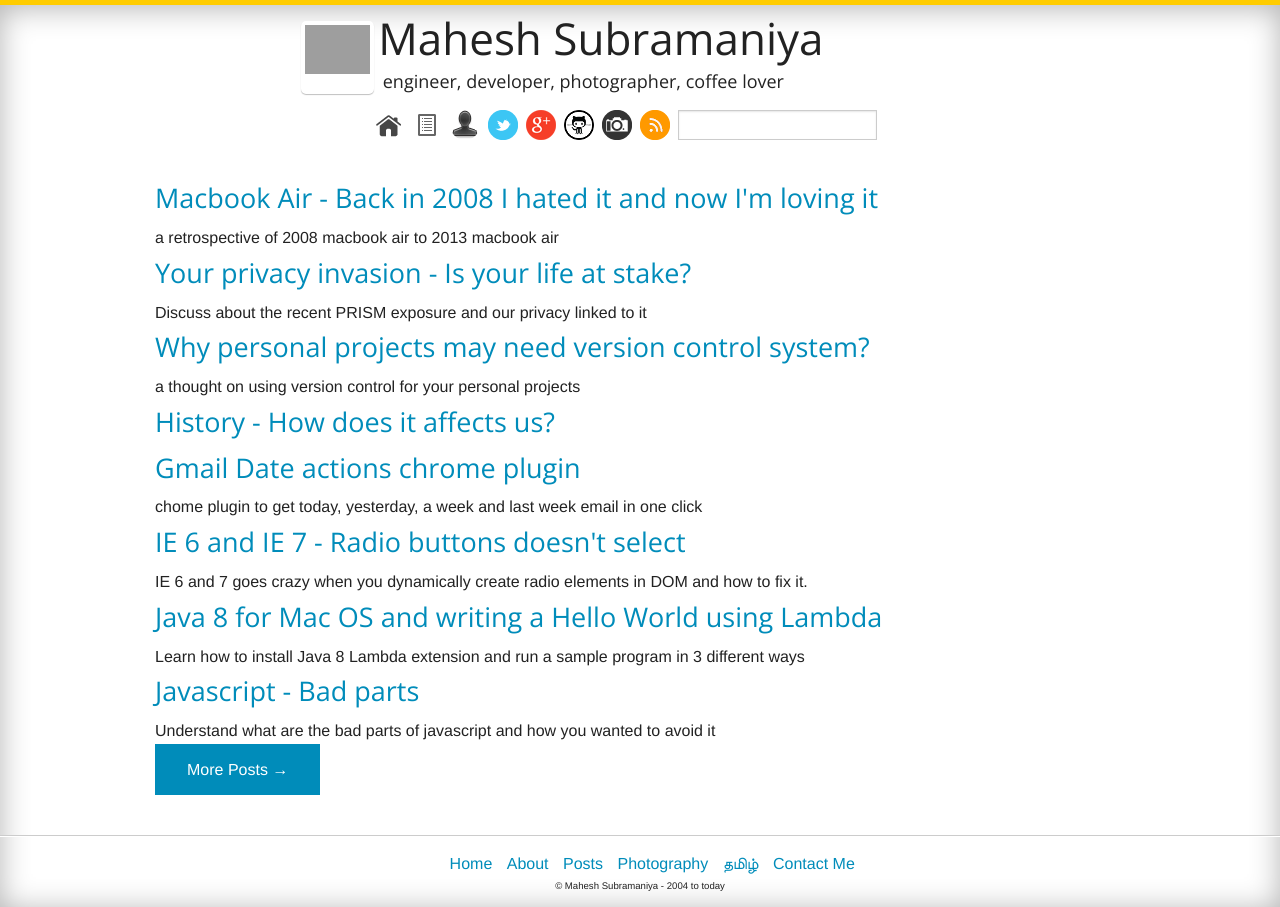
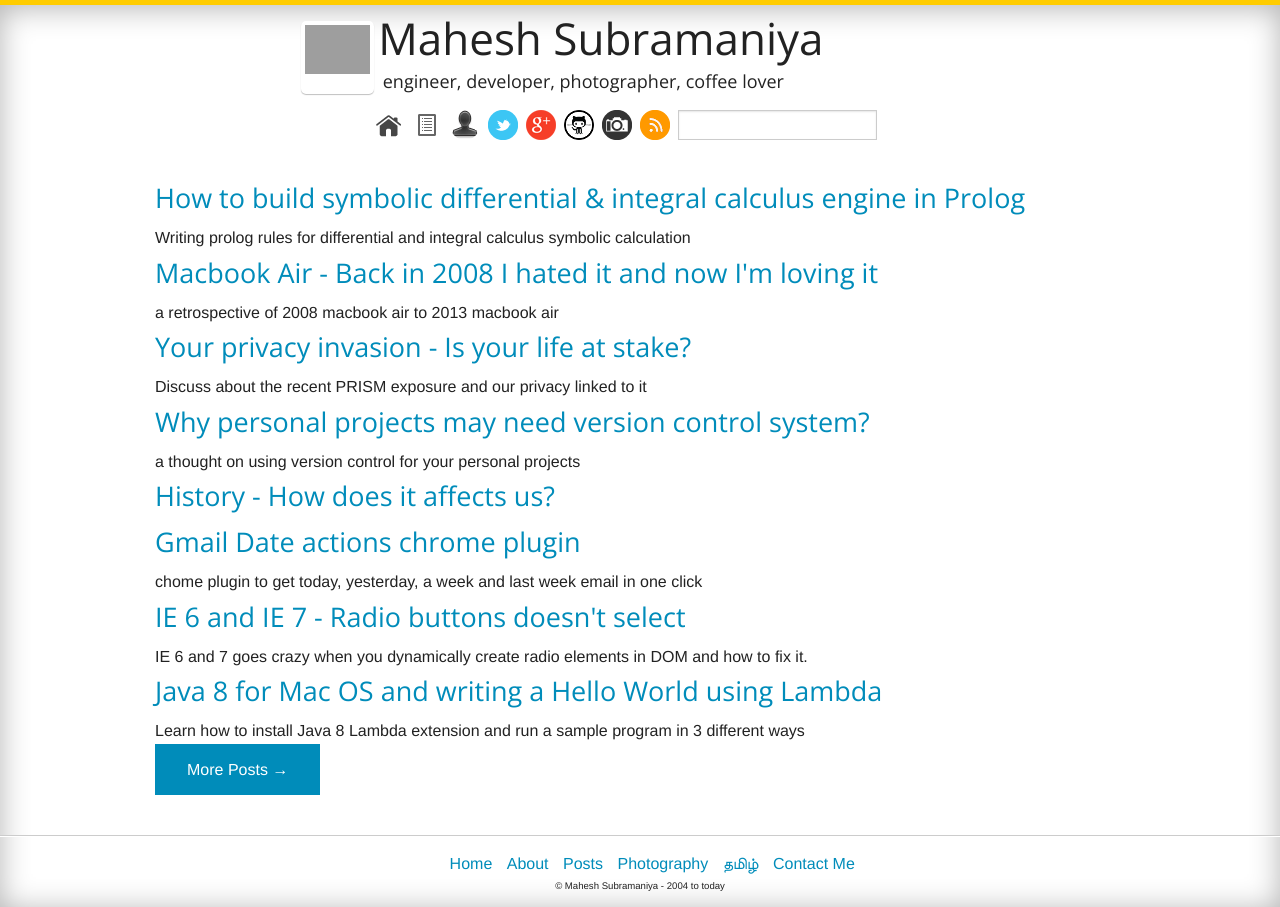
Before and after one commit to maheshsubramaniya/maheshsubramaniya.github.com, a Jekyll site: the page built from index.html, in a window 1280 px wide. Built offline with Jekyll 4.4.1, drawn with Linux system fonts in a browser that asks for light colours; Markdown is read by kramdown in place of the engine named in the settings; the list of posts is cut into pages by our own code; comment, search, counter and statistics services are not loaded; some of the changed lines change nothing that is shown; grey boxes are pictures that could not be loaded.

Commit message:
new article

```diff
--- a/_includes/header.html
+++ b/_includes/header.html
@@ -56,6 +56,7 @@
    <link rel="stylesheet" href="/css/foundation.css" />
    <link rel="stylesheet" href="/css/sandbox.css" />
    <link rel="stylesheet" href="/css/keys.css" type="text/css" />
+   <link rel="stylesheet" href="/css/syntax.css" />
 
    <script src="/js/modernizr.js"></script>
    <script src="/js/jquery.js"></script>
--- /dev/null
+++ b/_posts/programming/2013-12-21-building-differential-integral-calculus-engine-in-prolog.md
@@ -0,0 +1,433 @@
+---
+layout: post
+title: How to build symbolic  differential & integral calculus engine in Prolog
+excerpt: Writing prolog rules for differential and integral calculus symbolic calculation
+categories: ['programming']
+tags: ['prolog','java','math','integral calculus','differential calculus']
+---
+
+<figure>
+	<img src="/images/2013/prolog-math-banner.svg" alt="\int e^{x} = d(e^{x}) = e^{x}">
+</figure>
+
+Math is all about symbolic calculation and there are only [handful of programming languages](https://en.wikipedia.org/wiki/List_of_computer_algebra_systems) to do the symbolic math. But when need arises, you can write your own symbolic math processing engine easily and I will show you how you can use Prolog to do it and integrate into any java application.
+
+[Prolog](http://en.wikipedia.org/wiki/Prolog) a well known language in the academia areas of computer science such as Artificial Intelligence and related studies. Prolog is a logic programming and  pattern matching language. It is a first-order programming model and helps you to build code in a mathematical or inference based approach. Prolog is a simple language to learn and yet powerful to use ( just for fun, try to convert the rules listed in here into Java code ). It is pretty easy to get start with it in matter of hours.
+
+This article shows you how to use Prolog to write Differential and Integral calculus rules. I've coded few modules for some of my bachelors projects such as [MinT](https://github.com/mymindleaks/Mint) and [jLogics](https://github.com/mymindleaks/jLogics).
+
+If you are new to prolog, I would recommend to get some [basics of Prolog]() before diving in here. Do not worry you are not learning anything [weird like this](http://net.tutsplus.com/articles/roundups-articles/top-10-most-bizarre-programming-languages/).
+
+In nutshell, just understand that
+
+1. It can be used a Compiled or Interpreted language and works based on the pattern matching.
+2. You start with simple facts &amp; relations and extend those as rules.
+3. Expressions are separated by COMMA(,) and the function is terminated by a DOT(.)
+4. Just build the foundations correct and rest everything would fit ( just like the axioms in Math )
+7. Prolog is good at [backtracking](http://ww2.cs.mu.oz.au/482/lectures/Prolog_How_Works.pdf). i.e if one of the input couldn't derive to a 'Truth' value, it would try with nex set of values until it finds 'Truth'.
+
+Here is an example of backtracking. Prolog, will match for truth always and until it matches, it will backtrack and keep looking.
+
+In this program, when you ask for `good_menu_in(thai)`, it will find two matches `restaurant4` and `restaurant1` and then for each match, it will try to find the matching `good()` menu item. When it checks for `restaurant4`, it doesn't match any `good()` item. So it will backtrack to `restaurant1`.
+
+{% highlight prolog %}
+
+good(restaurant1,ginger_chicken)
+good(restaurant1,fried_noodles)
+good(restaurant2,chicken_curry)
+good(restaurant2,kung_pao_chicken)
+
+restaurant(thai,restaurant4)
+restaurant(thai,restaurant1)
+restaurant(chinese,restaurant2)
+restaurant(indian,restaurant3)
+
+good_menu_in(X):- restaurant(X,R), good(R,M)
+
+> good_menu_in(thai)
+
+{% endhighlight %}
+
+when `restaurant1()` rule is executed, it would fetch `restaurant4` and `restaurant1`. When it tries to match `good(restaurant1)`, it wont find any, hence it will backtrack to `good(restaurant1)`.
+
+Result:
+`ginger_chicken`, `fried_noodles`
+
+Here is another [example](http://en.wikipedia.org/wiki/Prolog#Evaluation)
+
+Now, let us get started.
+
+## Differential rules
+
+### Define the basic axioms
+{% highlight prolog %}
+
+d( X, X, 1 ):- !.                  /* d(X) w.r.t. X is 1      */
+
+d( C, X, 0 ):- atomic(C).          /* If C is a constant then */
+                                   /* d(C)/dX is 0            */
+
+d( U+V, X, R ):-                 /* d(U+V)/dX = A+B where   */
+   d( U, X, A ),                   /* A = d(U)/dX and         */
+   d( V, X, B ),
+   R = A + B.
+
+d( U-V, X, R ):-
+   d( U, X, A ),
+   d( V, X, B ),
+   R = A - B.
+
+/* constant multiplied to variable d(C*X)/d(x) */
+d( C*U, X, R ):-
+   atomic(C),
+   C \= X,
+   d( U, X, A ),
+   R = C * A,
+   !.
+
+d( U*V, X, U*B+V*A ):-           /* d(U*V)/dX = B*U+A*V where */
+   d( U, X, A ),                 /* A = d(U)/dX and           */
+   d( V, X, B ).                 /* B = d(V)/dX               */
+
+d( U/V, X, (A*V-B*U)/(V^2) ):- /* d(U/V)/dX = (A*V-B*U)/(V*V) */
+   d( U, X, A),                /* where A = d(U)/dX and       */
+   d( V, X, B).                /*       B = d(V)/dX           */
+
+d( U^C, X, R ):-       /* d(U^C)/dX = C*A*U^(C-1)   */
+   atomic(C),                    /* where C is a number or    */
+   C\=X,
+   d( U, X, A ),
+   R = C * A * U ^ ( C - 1 ).
+{% endhighlight %}
+
+
+### Now little complex pattern.
+
+As prolog is good at pattern matching, you can define rules with complex inputs. When you invoke `d(sin(X))` or `d(sin(sin(X)))`,it will match the rule. And then it will still track for `d(X)`. In the first case it is just `X` and in 2nd case it is `sin(X)` and see if anything matches up.
+
+
+{% highlight prolog %}
+
+d( sin(W), X, Z*cos(W) ):-       /* d(sin(W))/dX = Z*cos(W)   */
+   d( W, X, Z).                  /* where Z = d(W)/dX         */
+
+{% endhighlight %}
+
+### List of basic trigonometric rules
+
+{% highlight prolog %}
+
+d( sin(W), X, Z*cos(W) ):-       /* d(sin(W))/dX = Z*cos(W)   */
+   d( W, X, Z).                  /* where Z = d(W)/dX         */
+
+d( exp(W), X, Z*exp(W) ):-       /* d(exp(W))/dX = Z*exp(W)   */
+   d( W, X, Z).                  /* where Z = d(W)/dX         */
+
+d( log(W), X, Z/W ):-            /* d(log(W))/dX = Z/W        */
+   d( W, X, Z).                  /* where Z = d(W)/dX         */
+
+d( cos(W), X, -(Z*sin(W)) ):-    /* d(cos(W))/dX = Z*sin(W)   */
+   d( W, X, Z).                  /* where Z = d(W)/dX         */
+
+d( tan(W), X, (Z*sec(W)^2) ):-    /* d(tan(W))/dX = Z*sec(W)^2   */
+   d( W, X, Z).                  /* where Z = d(W)/dX         */
+
+d( cot(W), X, -(Z*cosec(W)^2) ):-    /* d(cot(W))/dX = -Z*cosec(W)^2   */
+   d( W, X, Z).                  /* where Z = d(W)/dX         */
+
+d( sec(W), X, (Z*sec(W)*tan(W)) ):-    /* d(sec(W))/dX = sec(W)*tan(W)  */
+   d( W, X, Z).                  /* where Z = d(W)/dX         */
+
+d( cosec(W), X, -(Z*cosec(W)*cot(W)) ):-    /* d(cosec(W))/dX = -cosec(W)*cot(W)  */
+   d( W, X, Z).                  /* where Z = d(W)/dX         */
+
+d( arcsin(W), X, Z/sqrt(1-W^2) ):-    /* d(arcsin(W))/dX = Z/sqrt(1-W^2) */
+   d( W, X, Z).                  /* where Z = d(W)/dX         */
+
+d( arccos(W), X, -(Z/sqrt(1-W^2)) ):-    /* d(arccos(W))/dX = -(Z/sqrt(1-W^2) )*/
+   d( W, X, Z).                  /* where Z = d(W)/dX         */
+
+d( arctan(W), X, Z/(1+W^2) ):-    /* d(arctan(W))/dX = Z/(1+W^2) */
+   d( W, X, Z).                  /* where Z = d(W)/dX         */
+
+d( arccot(W), X, -(Z/(1+W^2)) ):-    /* d(arccot(W))/dX = -(Z/(1+W^2)) */
+   d( W, X, Z).                  /* where Z = d(W)/dX         */
+
+d( arcsec(W), X, (Z/(W*sqrt(W^2-1))) ):-    /* d(arcsec(W))/dX = (Z/(W*sqrt(W^2-1))) */
+   d( W, X, Z).                  /* where Z = d(W)/dX         */
+
+d( arccosec(W), X, -(Z/(W*sqrt(W^2-1))) ):-    /* d(arccosec(W))/dX = -(Z/(W*sqrt(W^2-1))) */
+   d( W, X, Z).                  /* where Z = d(W)/dX         */
+
+{% endhighlight %}
+
+[Full Gist](https://gist.github.com/mymindleaks/8126309)
+
+## Integral rules
+
+Similar to Differential, Integral rules are defined. Start with the basic axioms and expand.
+
+{% highlight prolog %}
+int( 0 , X , 0).
+
+int( C , X , C * X ):-
+        atomic(C),
+        C \= X,  !.
+
+int( X , X , 0.5 * X^2 ):- !.
+
+int( 1 / X , X , ln(X) ):- !.
+
+int( C * X , X , C * R):-
+        atomic(C),
+        int(X , X , R).
+
+int( X * C , X , R):-
+        atomic(C),
+        int(C * X , X , R).
+
+int( U + V , X , A + B ):-
+        int( U , X , A ),
+        int( V , X , B ).
+
+int( U - V , X , A - B):-
+        int( U , X , A ),
+        int( V , X , B ).
+
+int( U * V , X , U * R):-
+        atomic(U),
+        U \= X,
+        int(V , X , R).
+
+int( A^X , X , A^X / ln(A) ):-
+        atomic(A),
+        A \= X,
+        !.
+
+int( X^N , X , W1 * (X ^ W ) ):-
+        numeric(N),
+        W is N + 1,
+        W1 is 1 / W,
+        !.
+
+int( X^N , X , (1 / (N + 1) ) * X ^ (N + 1) ):-
+        atomic(N),
+        !.
+
+int( Z / X , X , Z * ln(X) ):-
+        atomic(Z),
+        Z \= X, !.
+
+int( ( (A*X+B)^(-1) ) * X , X , inf ).
+
+int( ( (A*X+B)^N ) * X , X , R):-
+        A1 = ( A*X + B) ^ ( N + 1),
+        A2 = ( A * ( N + 1 ) ),
+        R = A1 / A2.
+
+int( sin(A*X+B) , X , -(1/A) * cos(A*X+B) ):- !.
+
+int( cos(A*X+B) , X , (1/A) * sin(A*X+B) ):- !.
+
+% integration of functions
+int( sin(X) , X , -cos(X) ):- !.
+
+int( cos(X) , X , sin(X) ):- !.
+
+int( tan(X) , X , ln(cos(X)) ):- !.
+
+int( sec(X) , X , ln( sec(X) + tan(X) ) ):- !.
+
+int( cosec(X) , X , ln( cosec(X) - cot(X) ) ):-        !.
+
+int( cot(X) , X , ln(sin(X)) ):- !.
+
+int( exp(X) , X , exp(X) ):- !.
+
+int( sec(X)^2 , X , tan(X) ):- !.
+
+int( cosec(X)^2 , X , -cot(X) ):- !.
+
+int( sec(X) * tan(X) , X , sec(X) ):- !.
+
+int( cosec(X) * cot(X) , X , -cosec(X) ):- !.
+
+int( 1/(A*X+B) , X , (1/A) * ln(A*X+B) ):- !.
+
+int( exp(A*X+B) , X , (1/A) * exp(A*X+B) ):- !.
+
+int( 1/sqrt(1-X^2) , X , arcsin(X) ):- !.
+
+int( 1/sqrt(1+X^2) , X , arctan(X) ):- !.
+
+int( 1/(X*sqrt(X^2-1)) , X , arcsec(X) ):- !.
+
+int( 1/(X^2-A^2) , X , (1/2*A) * ln( (X-A) / (X+A) ) ):- !.
+
+int( 1/(A^2-X^2) , X , (1/2*A) * ln( (A+X) / (A-X) ) ):- !.
+
+int( 1/(X^2+A^2) , X , (1/A)* arctan(X/A) ):- !.
+
+int( 1/sqrt(X^2-A^2) , X , ln( X+sqrt(X^2-A^2) ) ):- !.
+
+int( 1/sqrt(A^2-X^2) , X , arcsin(X/A) ):- !.
+
+int( 1/sqrt(A^2+X^2) , X , ln(X+sqrt(X^2+A^2)) ):- !.
+
+% integration of functions
+% using substitutions
+
+int( sin(X)*cos(X), X , (1/2)*R):-
+        int(sin(2*X),X,R).
+
+%if all fails
+
+int(W,X,W).
+
+{% endhighlight %}
+
+[Full Gist](https://gist.github.com/mymindleaks/8126305)
+
+[Complete Source](https://github.com/mymindleaks/jCalculus/blob/master/lib/calculus.pl)
+
+## Java Integration
+You can use [GnuProlog](http://www.gnu.org/software/gnuprologjava/manual/index.html) for java to integrate your prolog program into your java app. Build the basic prolog engine using the gnuprolog APIs and you should be set.
+
+
+
+[Source](https://raw.github.com/mymindleaks/jCalculus/master/src/calculus/PrologEngine.java)
+
+{% highlight java %}
+public class PrologEngine implements Serializable{
+
+  private HashMap variableResult;
+  private StringReader sr;
+  private TermReader tr;
+  private ReadOptions rd_ops;
+  private Environment env;
+  private Interpreter interpreter;
+  private WriteOptions wr_ops, options;
+  private Term goalTerm;
+  private Interpreter.Goal goal;
+  private String response, fileName, goalToExecute;
+  private TermWriter out;
+
+  public PrologEngine(String fileName) throws ParseException {
+
+    this.fileName = fileName;
+
+    /* initialize the prolog environment */
+    env = new Environment();
+    env.ensureLoaded(AtomTerm.get(fileName));
+    interpreter = env.createInterpreter();
+    env.runIntialization(interpreter);
+
+    /* show any error occured */
+    for (Iterator iter = env.getLoadingErrors().iterator(); iter.hasNext(); ) {
+      PrologTextLoaderError err = (PrologTextLoaderError) iter.next();
+      System.err.println(err);
+    }
+
+    rd_ops = new ReadOptions();
+    rd_ops.operatorSet = env.getOperatorSet();
+
+    wr_ops = new WriteOptions();
+    wr_ops.operatorSet = env.getOperatorSet();
+
+    out = new TermWriter(new StringWriter());
+  }
+
+  public String getResult(String variable) throws Exception {
+    Object obj = variableResult.get(variable);
+
+    if (obj == null) {
+      throw new Exception("No Such Variable : " + variable);
+    }
+    else {
+      Term res = ( (Term) obj).dereference();
+      String output = out.toString(res);
+      return output;
+    }
+  }
+
+  public void exec(String goalToExecute) {
+    try {
+      this.goalToExecute = goalToExecute;
+      sr = new StringReader(goalToExecute);
+      tr = new TermReader(sr);
+
+      goalTerm = tr.readTermEof(rd_ops);
+      goal = interpreter.prepareGoal(goalTerm);
+
+      int flag = interpreter.execute(goal);
+
+      switch (flag) {
+        case PrologCode.SUCCESS:
+        case PrologCode.SUCCESS_LAST:
+          variableResult = (HashMap) rd_ops.variableNames;
+          break;
+        case PrologCode.FAIL:
+          throw new Exception("Cannot Execute for : " + goalToExecute);
+      }
+    }
+    catch (Exception e) {
+      System.err.println(e);
+    }
+  }
+}
+
+{% endhighlight %}
+
+### jCalculus - java library
+
+I've built this as part of my final year project and it is available over [github](https://github.com/mymindleaks/jCalculus) for anyone to use.
+
+_**Note**: I'm not maintaining this anymore_
+
+### Usage
+
+{% highlight java %}
+
+System.setProperty("jcalculus",path);
+
+Integral d = new Integral();
+String s = d.eval(expression,withRespectToVariable);
+
+{% endhighlight %}
+
+
+### Test code
+
+{% highlight java %}
+import java.io.*;
+import calculus.PrologEngine;
+import javax.swing.*;
+import calculus.*;
+
+
+public class test {
+  static void dx(String goalToRun) throws Exception{
+    Derivative d = new Derivative();
+    String s = d.eval(goalToRun,"x");
+    System.out.println("Differential of " + goalToRun + " : " + s);
+  }
+
+  static void in(String goalToRun) throws Exception{
+    Integral d = new Integral();
+    String s = d.eval(goalToRun,"x");
+    System.out.println("Integral of " + goalToRun + " : " + s);
+  }
+
+  public static void main(String args[]) throws Exception {
+
+    String path ="path/to/script";
+    System.setProperty("jcalculus",path);
+
+    String goalToRun ="sin(x^3)";
+    dx(goalToRun);
+    in(goalToRun);
+  }
+}
+{% endhighlight %}
+
+[Source](https://github.com/mymindleaks/jCalculus/blob/master/test/test.java~1~)
```
Also changed, not shown: images/2013/prolog-math-banner.svg (added).
